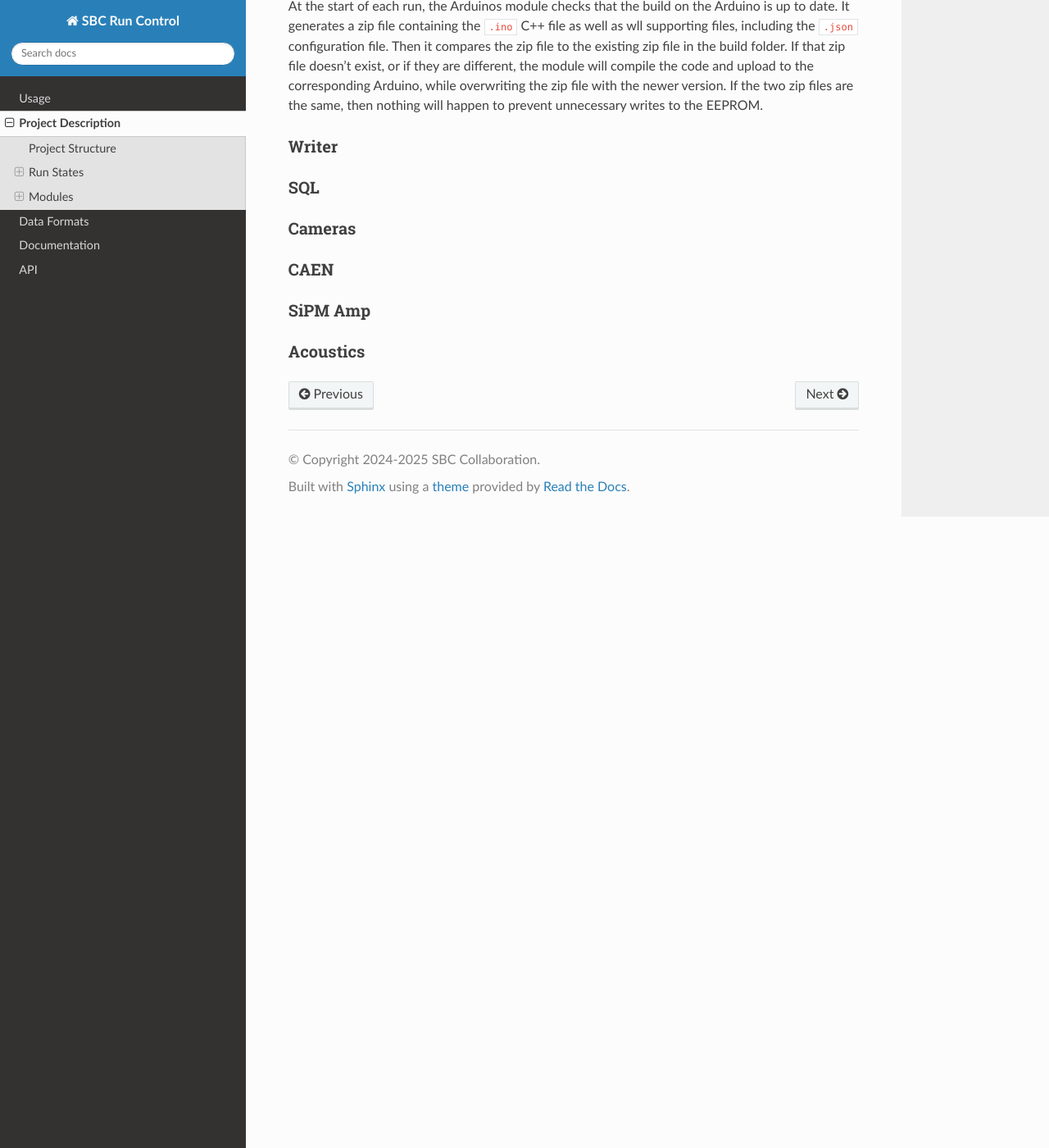
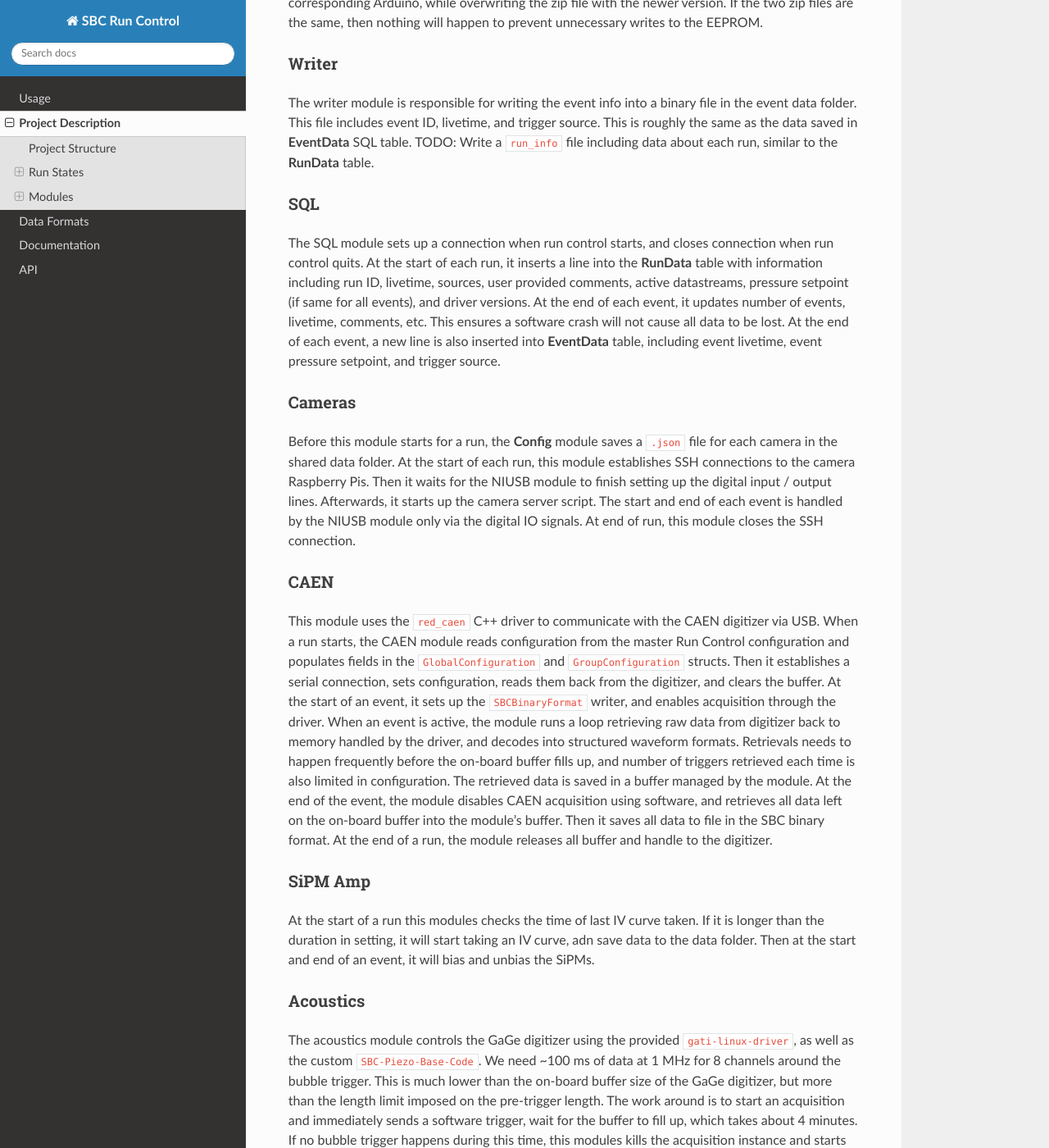
Before and after one commit to SBC-Collaboration/SBC-RunControl, a Sphinx documentation site: the page built from docs/project_description.md, in a window 1280 px wide and 1400 px high, scrolled down 4038 px. Shown: the whole window at 82% size. Built offline with Sphinx 7.4.7 and the Read the Docs theme 3.1.0, drawn with Linux system fonts in a browser that asks for light colours; some of the changed text lies outside the part shown.

Commit message:
Update paragraphs explaining each module.

```diff
--- a/docs/project_description.md
+++ b/docs/project_description.md
@@ -9,26 +9,19 @@ structure of this repository:
 ├── README.md
 ├── config.json
 ├── dependencies
-│   ├── ArduinoSketches
-│   │   ├── README.md
-│   │   ├── clock/
-│   │   ├── ln2autofill_rtd/
-│   │   ├── ln2autofill_scale/
-│   │   ├── position/
-│   │   ├── trigger/
-│   │   └── uti-docs/
-│   ├── NI_USB6501/
-│   └── conda_rc.yml
+│   ├── ArduinoSketches/
+│   ├── CAENDrivers/
+│   ├── gati-linux-driver/
+│   ├── conda_rc.yml
+│   └── root-init.sh
 ├── docs
+│   ├── images/
+│   ├── .readthedocs.yaml
 │   ├── api.rst
 │   ├── conf.py
 │   ├── data_format.md
-│   ├── dependencies.md
-│   ├── images/
 │   ├── index.md
-│   ├── program_behavior.md
 │   ├── project_structure.md
-│   ├── requirements.txt
 │   └── usage.rst
 ├── init.sh
 ├── rc.py
@@ -114,13 +108,25 @@ Using the third party custom driver, this modules handles all digitital input/ou
 At the start of each run, the Arduinos module checks that the build on the Arduino is up to date. It generates a zip file containing the `.ino` C++ file as well as wll supporting files, including the `.json` configuration file. Then it compares the zip file to the existing zip file in the build folder. If that zip file doesn't exist, or if they are different, the module will compile the code and upload to the corresponding Arduino, while overwriting the zip file with the newer version. If the two zip files are the same, then nothing will happen to prevent unnecessary writes to the EEPROM.
 
 ### Writer
+The writer module is responsible for writing the event info into a binary file in the event data folder. This file includes event ID, livetime, and trigger source. This is roughly the same as the data saved in **EventData** SQL table. TODO: Write a `run_info` file including data about each run, similar to the **RunData** table.
 
 ### SQL
+The SQL module sets up a connection when run control starts, and closes connection when run control quits. At the start of each run, it inserts a line into the **RunData** table with information including run ID, livetime, sources, user provided comments, active datastreams, pressure setpoint (if same for all events), and driver versions. At the end of each event, it updates number of events, livetime, comments, etc. This ensures a software crash will not cause all data to be lost. At the end of each event, a new line is also inserted into **EventData** table, including event livetime, event pressure setpoint, and trigger source.
 
 ### Cameras
+Before this module starts for a run, the **Config** module saves a `.json` file for each camera in the shared data folder. At the start of each run, this module establishes SSH connections to the camera Raspberry Pis. Then it waits for the NIUSB module to finish setting up the digital input / output lines. Afterwards, it starts up the camera server script. The start and end of each event is handled by the NIUSB module only via the digital IO signals. At end of run, this module closes the SSH connection.
 
 ### CAEN
+This module uses the `red_caen` C++ driver to communicate with the CAEN digitizer via USB. When a run starts, the CAEN module reads configuration from the master Run Control configuration and populates fields in the `GlobalConfiguration` and `GroupConfiguration` structs. Then it establishes a serial connection, sets configuration, reads them back from the digitizer, and clears the buffer. At the start of an event, it sets up the `SBCBinaryFormat` writer, and enables acquisition through the driver. When an event is active, the module runs a loop retrieving raw data from digitizer back to memory handled by the driver, and decodes into structured waveform formats. Retrievals needs to happen frequently before the on-board buffer fills up, and number of triggers retrieved each time is also limited in configuration. The retrieved data is saved in a buffer managed by the module. At the end of the event, the module disables CAEN acquisition using software, and retrieves all data left on the on-board buffer into the module's buffer. Then it saves all data to file in the SBC binary format. At the end of a run, the module releases all buffer and handle to the digitizer.
 
 ### SiPM Amp
+At the start of a run this modules checks the time of last IV curve taken. If it is longer than the duration in setting, it will start taking an IV curve, adn save data to the data folder. Then at the start and end of an event, it will bias and unbias the SiPMs.
 
 ### Acoustics
+The acoustics module controls the GaGe digitizer using the provided `gati-linux-driver`, as well as the custom `SBC-Piezo-Base-Code`. We need ~100 ms of data at 1 MHz for 8 channels around the bubble trigger. This is much lower than the on-board buffer size of the GaGe digitizer, but more than the length limit imposed on the pre-trigger length. The work around is to start an acquisition and immediately sends a software trigger, wait for the buffer to fill up, which takes about 4 minutes. If no bubble trigger happens during this time, this modules kills the acquisition instance and starts again. If there is a bubble trigger, it immediately stops acquisition, retrieves all data from the digitizer to the PC, and save the period of interest to SBC binary file. When a run starts, run control saves a `.ini` file to the main repository directory, which the GaGe driver then loads.
+
+### PLC
+Run control communicates with the PLC using Modbus in this module. It opens and closes the Modbus-TCP connection at the start and end of a run, respectively. When a event starts, it starts the `WRITE_SLOWDAQ` procedure on the PLC, starts data taking. Also it sets all relavent variables for the event, like pressure setpoint. When the event becomes active, it start the `PRESSURE_CYCLE` procedure, telling the PLC to start a pressure cycle. When a trigger happens at the end of an event, the module waits until the `PRESSURE_CYCLE` procedure ends, reads the `PCYCLE_*_FF` for any first fault information, stops the `WRITE_SLOWDAQ` procedure, and copies the data via SMB to the data folder.
+
+### Digiscope
+This module uses NI CompactRIO device to serve as a global clock sync at 1 us resolution for up to 64 digital lines.
```
Also changed, not shown: other parts of docs/project_description.md (+1 -0 lines).
